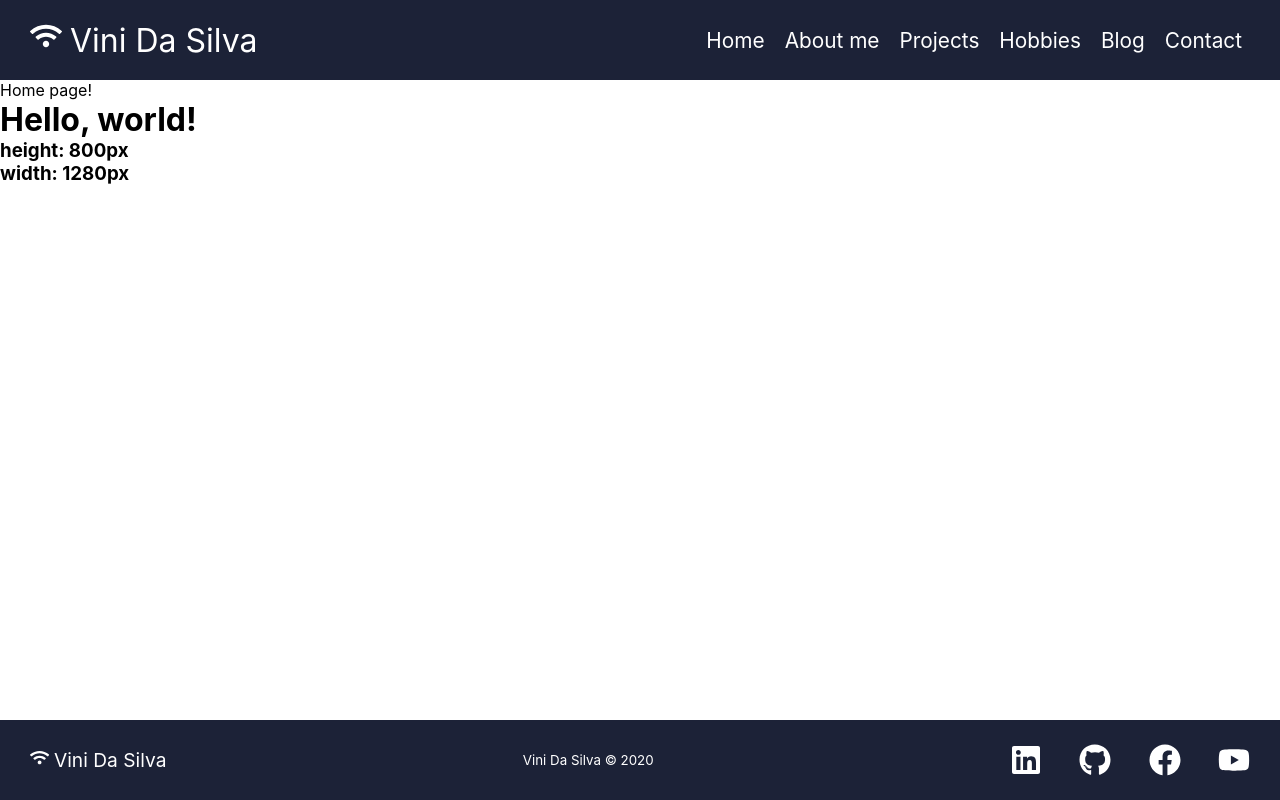
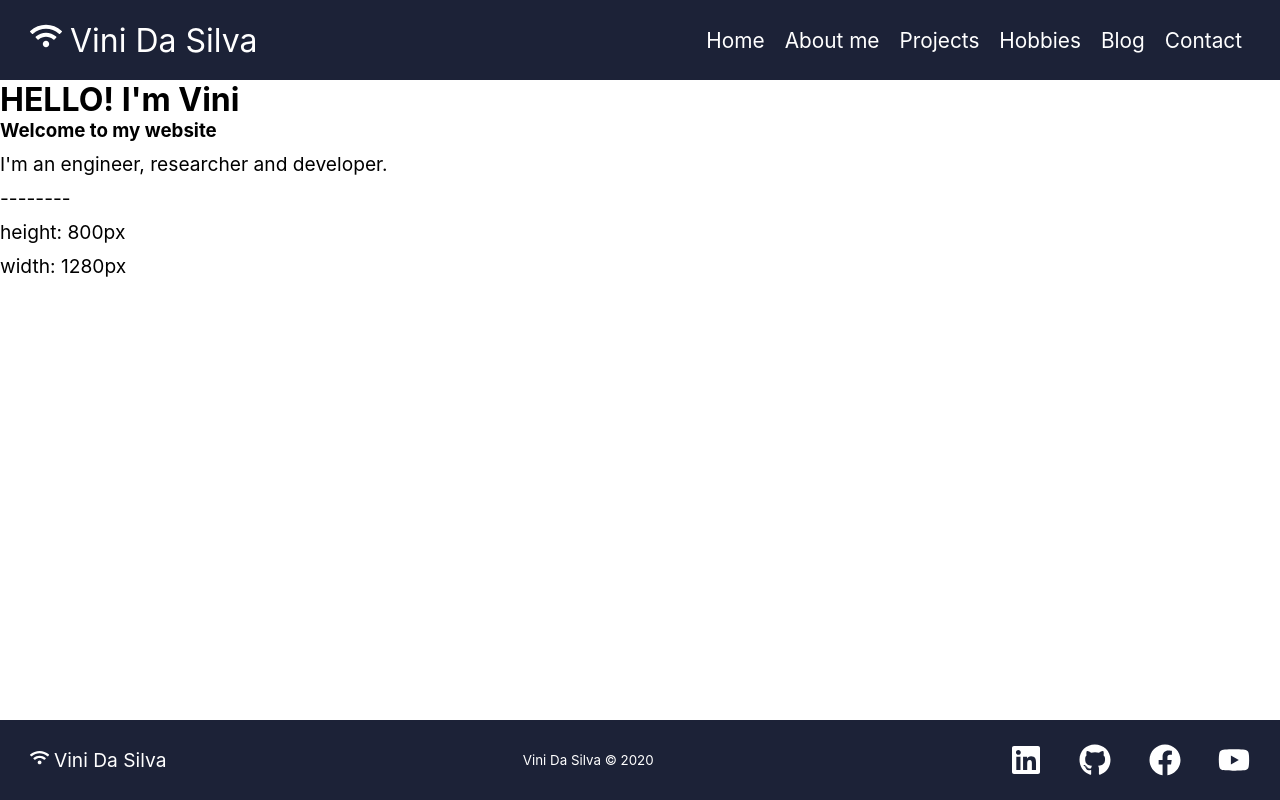
Before and after one commit to ViniBR01/personal-site, a React (Create React App) app: page / in a window 1280 px wide. Built offline with nearby package versions, Linux system fonts and the light colour scheme.

Commit message:
Fill pages with temporary content

```diff
--- a/src/components/App/App.js
+++ b/src/components/App/App.js
@@ -40,10 +40,12 @@ class App extends React.Component {
                     <Switch>
                         <Route exact path="/">
                             <div className="main-content">
-                                Home page!
-                                <h1>Hello, world!</h1>
-                                <h3>height: {this.state.height}px</h3>
-                                <h3>width: {this.state.width}px</h3>
+                                <h1>HELLO! I'm Vini</h1>
+                                <h3>Welcome to my website</h3>
+                                <p>I'm an engineer, researcher and developer.</p>
+                                <p>--------</p>
+                                <p>height: {this.state.height}px</p>
+                                <p>width: {this.state.width}px</p>
                             </div>
                         </Route>
                         <Route exact path="/about">
@@ -53,12 +55,31 @@ class App extends React.Component {
                         </Route>
                         <Route exact path="/projects">
                             <div className="main-content">
-                                Projects!
+                                <h1>Projects</h1>
+                                <ul>
+                                    <li>PERFORM Emulation Platform</li>
+                                    <li>Internet Backlog estimation via RNNs</li>
+                                    <li>Personal Website</li>
+                                    <li>Network Model for music authorship estimator</li>
+                                    <li>Covid-19 seasonality project</li>
+                                    <li>Blog in Next.JS</li>
+                                    <li>Reliable File Transfer Protocol</li>
+                                    <li>Loteria! Mexican Game</li>
+                                    <li>Intra-Domain Routing Protocols</li>
+                                    <li>Analysis of Magma's Performance</li>
+                                </ul>
+
                             </div>
                         </Route>
                         <Route exact path="/hobbies">
                             <div className="main-content">
-                                Photography!
+                                <h1>Hobbies</h1>
+                                <ul>
+                                    <li>Photography</li>
+                                    <li>Baking and Cooking</li>
+                                    <li>Biking</li>
+                                    <li>Online Gaming</li>
+                                </ul>
                             </div>
                         </Route>
                         <Route exact path="/blog">
@@ -79,7 +100,7 @@ class App extends React.Component {
                     </Switch>
                     <Footer />
                 </BrowserRouter>
-                            </div>
+            </div>
         );
     }
 }
```
